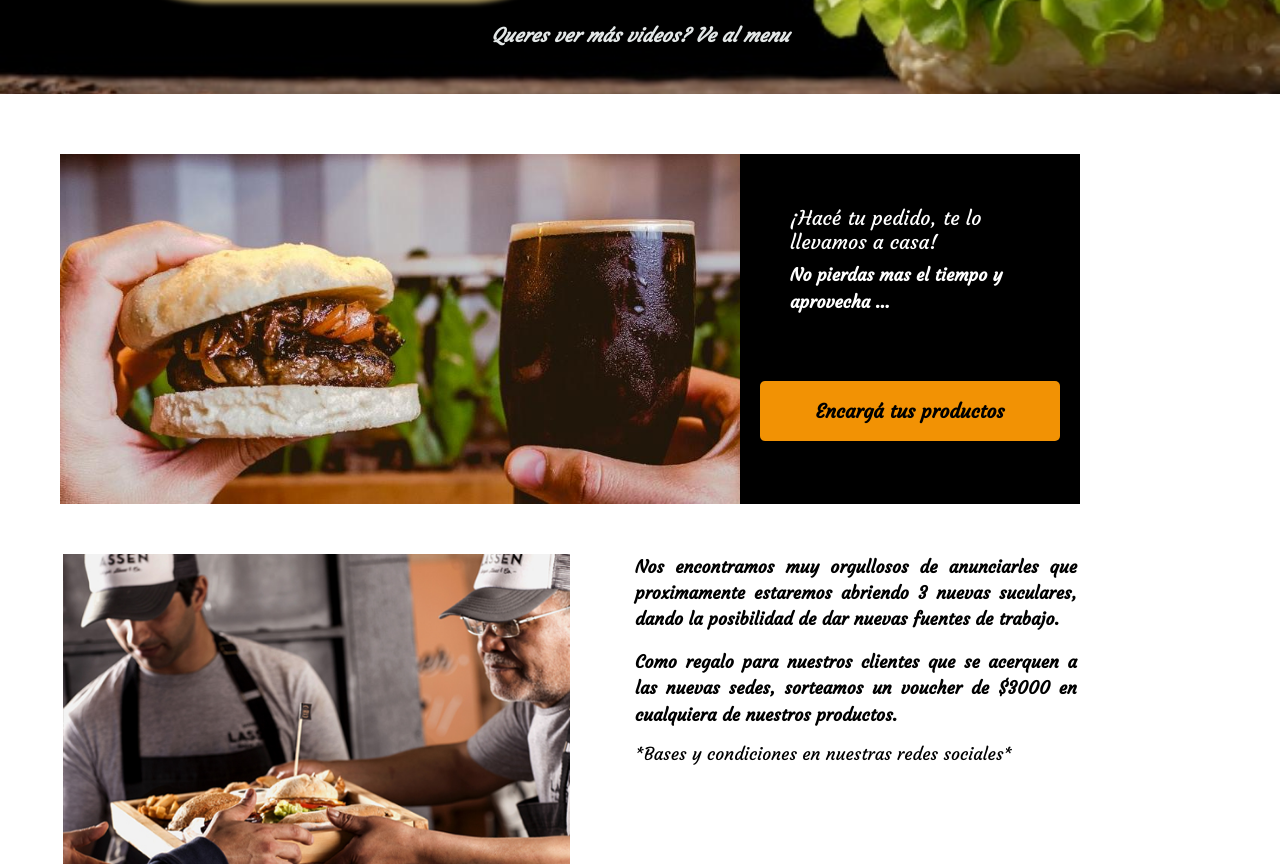
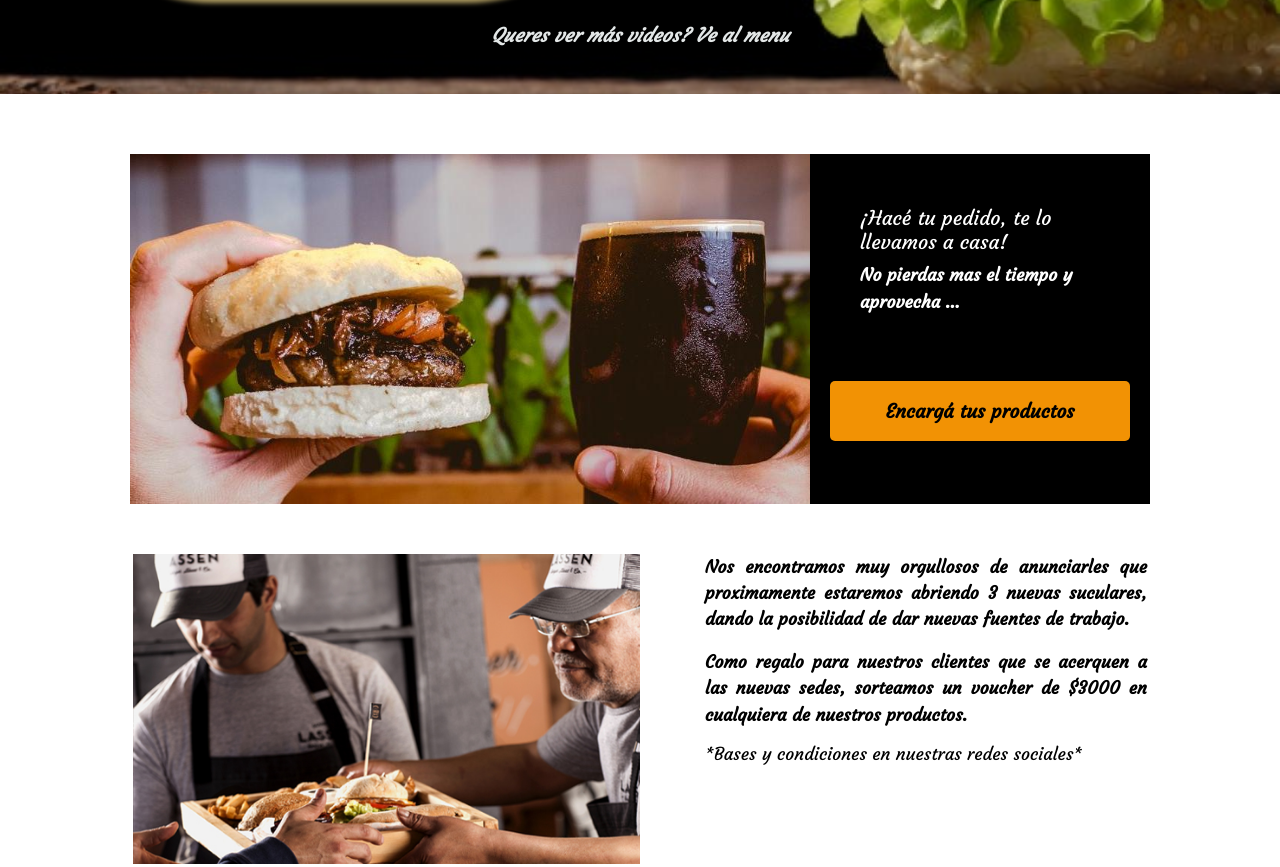
Before and after one commit to gastondacruz21/LaBestBurger, a website: page index.html in a window 1280 px wide. Shown: the part 3130-3997 px from the top of the page. Drawn offline with Linux system fonts and the light colour scheme.

Commit message:
fix al formato de regalos

```diff
--- a/scss/componentes/_regalos.scss
+++ b/scss/componentes/_regalos.scss
@@ -6,7 +6,7 @@
     padding: 30px;
     color: #ffffff;
     font-weight: bold;
-    margin: 0px;
+    margin: auto;
   }
   .main-container-row {
     margin-bottom: 20px;
```
Also changed, not shown: css/main.css.
